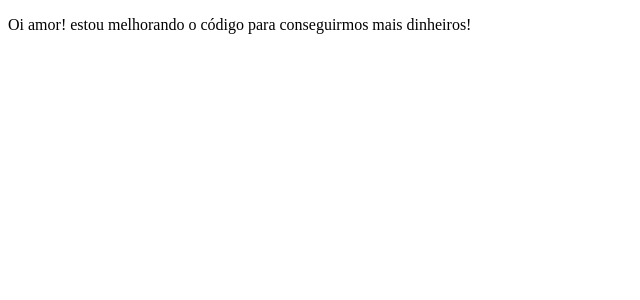
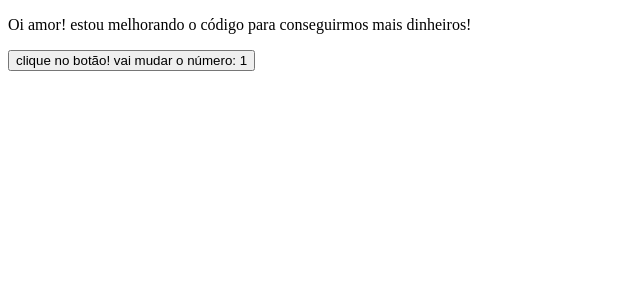
Before and after one commit to lakarimori/game-news, a Next.js app: page / in a window 1280 px wide. Shown: the top 300 px of the page, without its empty margins (0-640 px from the left). Built offline with nearby package versions, Linux system fonts and the light colour scheme.

Commit message:
add number button

```diff
--- /dev/null
+++ b/components/button.tsx
@@ -0,0 +1,18 @@
+import React from 'react';
+
+type buttonProps = {
+    title: String;
+    number: number;
+}
+
+const MyButton:React.FC<buttonProps> = ({title, number}) => {
+    const handleClick = () => {
+        number += 1;
+    }
+
+    return (
+        <button>{title} {number}</button>
+    );
+}
+
+export default MyButton;
--- a/pages/index.tsx
+++ b/pages/index.tsx
@@ -1,9 +1,11 @@
 import React from "react";
+import MyButton from "../components/button";
 
 function Home() {
     return (
         <div>
             <p>Oi amor! estou melhorando o código para conseguirmos mais dinheiros!</p>
+            <MyButton title={"clique no botão! vai mudar o número:"} number={1}></MyButton>
         </div>
     )
 }
```
